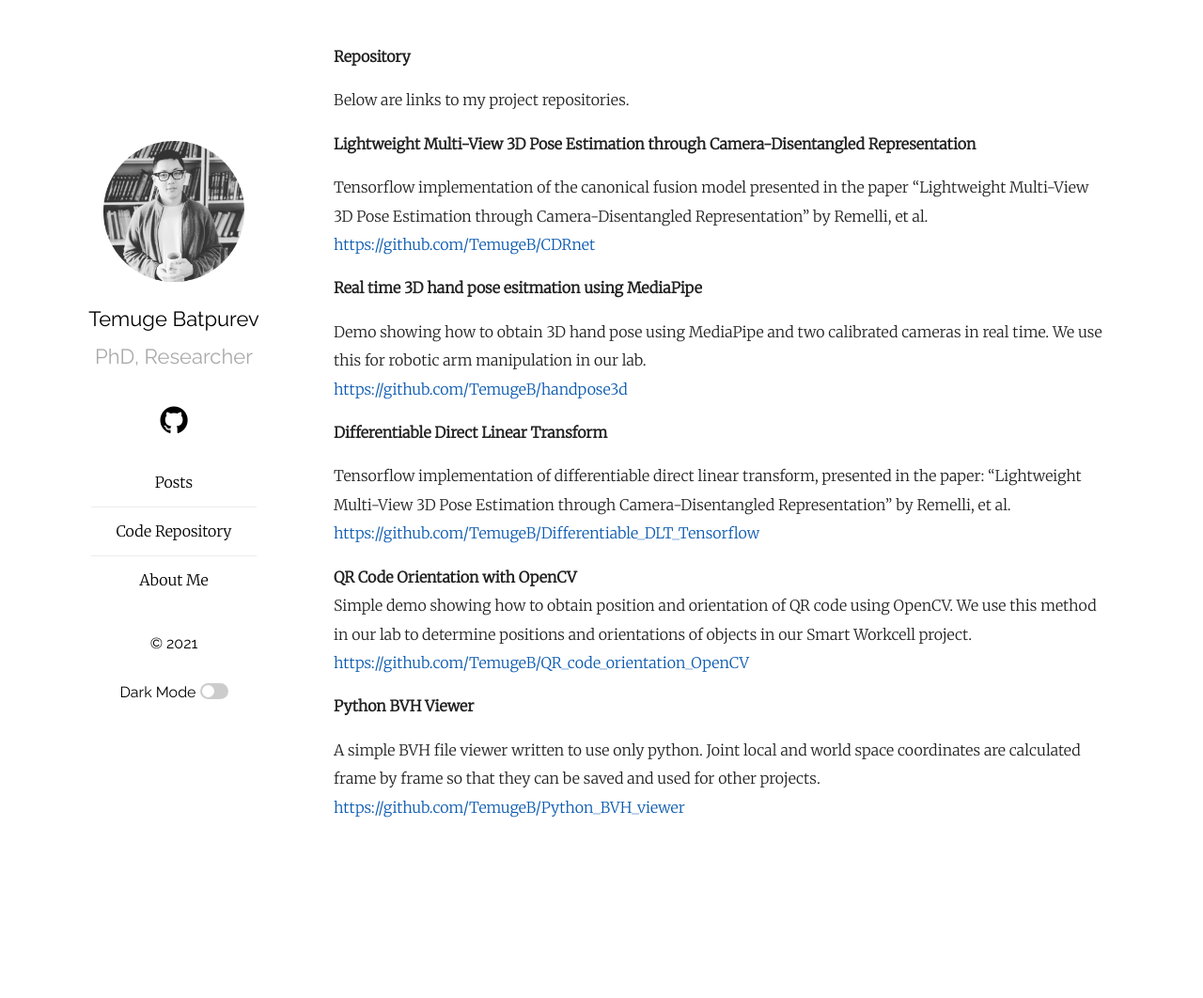
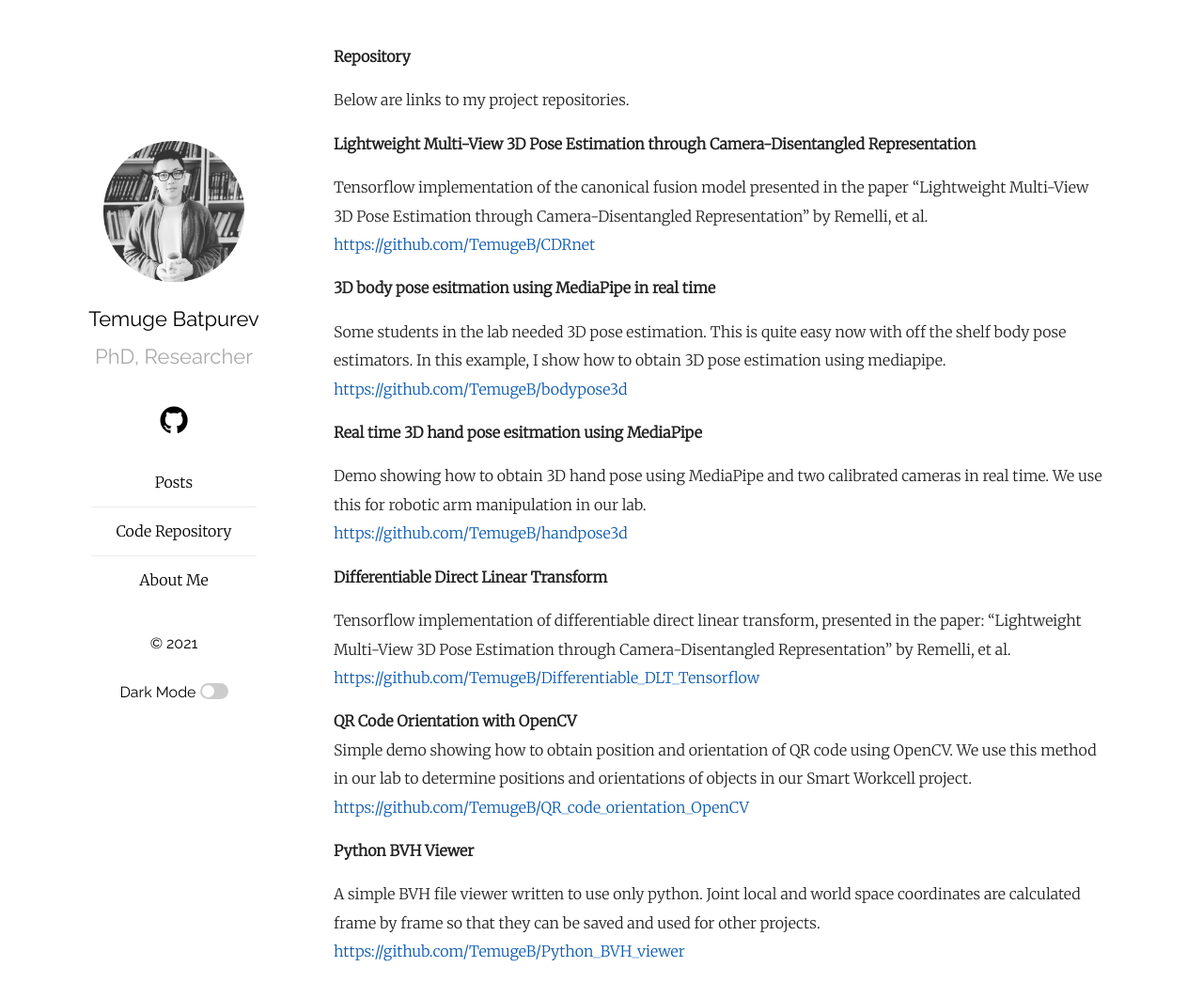
Before and after one commit to TemugeB/temugeb.github.io, a Jekyll site: the page built from repository.md, in a window 1280 px wide and 1073 px high. Shown: the top 1062 px of the window at 94% size. Built offline with Jekyll 4.4.1, drawn with Linux system fonts in a browser that asks for light colours.

Commit message:
Update repository.md

```diff
--- a/repository.md
+++ b/repository.md
@@ -10,6 +10,12 @@ Below are links to my project repositories.
 
 Tensorflow implementation of the canonical fusion model presented in the paper "Lightweight Multi-View 3D Pose Estimation through Camera-Disentangled Representation" by Remelli, et al.
 [https://github.com/TemugeB/CDRnet](https://github.com/TemugeB/CDRnet)
+
+
+**3D body pose esitmation using MediaPipe in real time**
+
+Some students in the lab needed 3D pose estimation. This is quite easy now with off the shelf body pose estimators. In this example, I show how to obtain 3D pose estimation using mediapipe.
+[https://github.com/TemugeB/bodypose3d](https://github.com/TemugeB/bodypose3d)
 
 
 **Real time 3D hand pose esitmation using MediaPipe**
```
